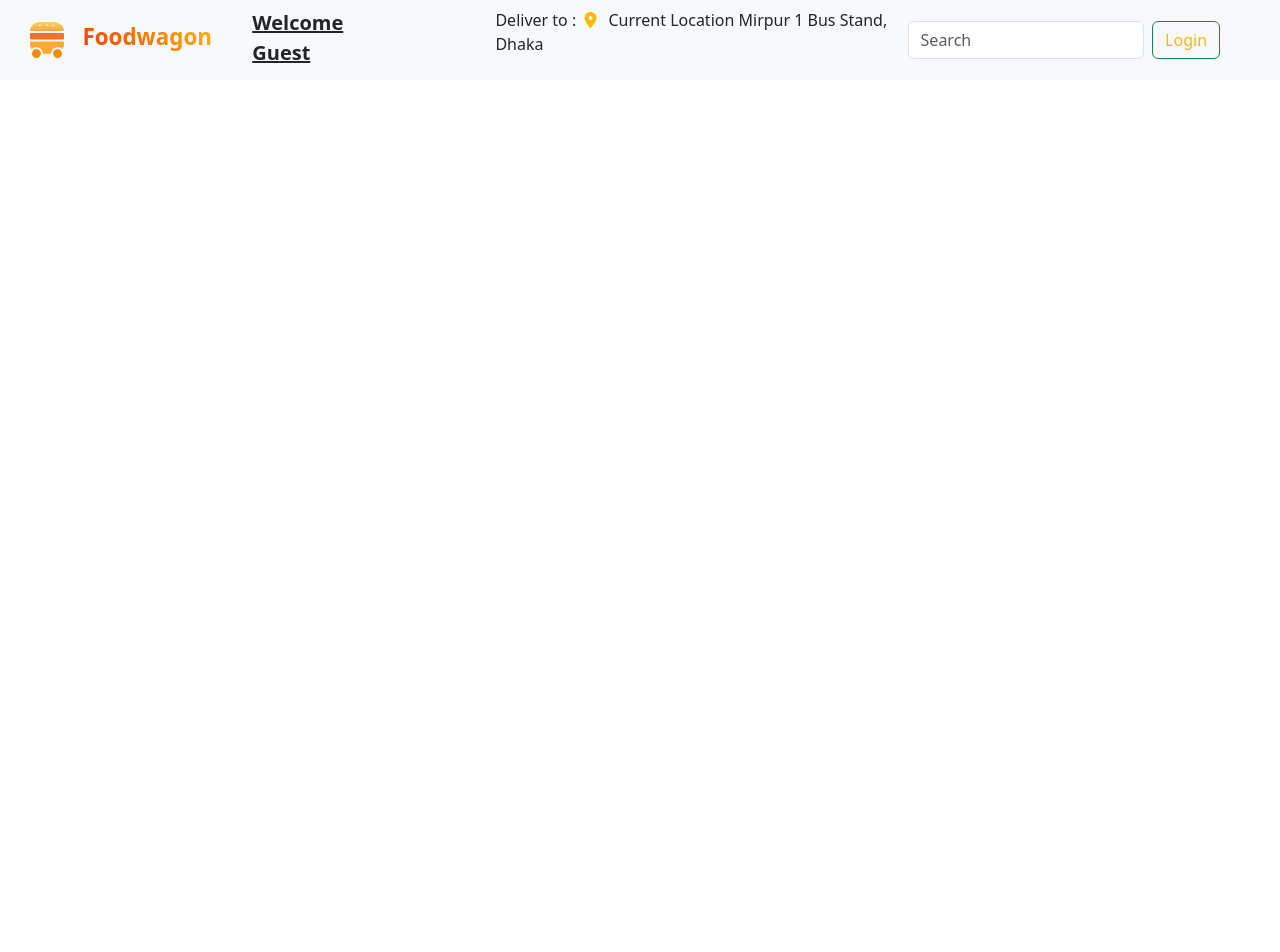
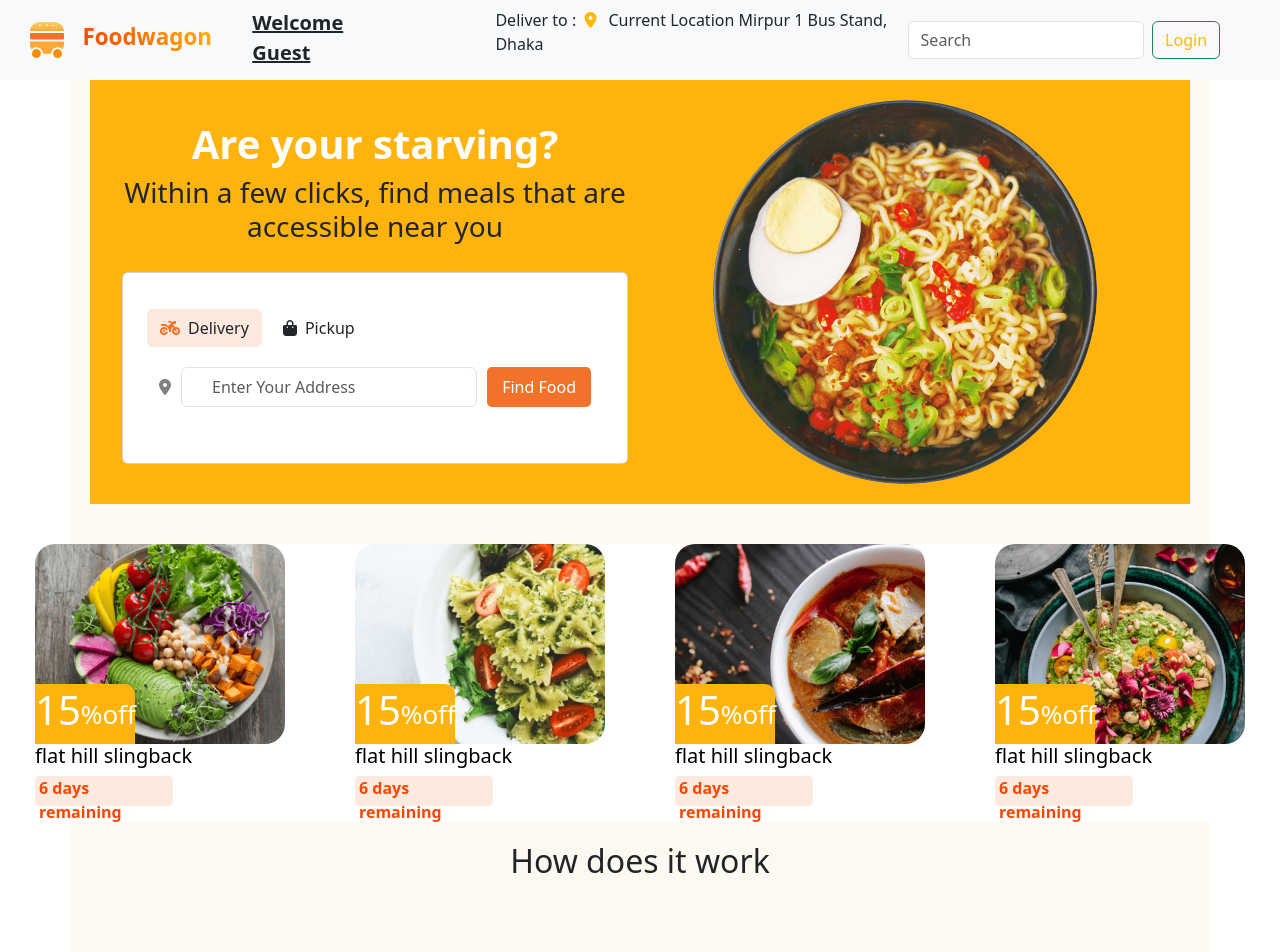
Before and after one commit to virat65/LastFoodwagon, a React (Vite) app in the folder frontend/: page / in a window 1280 px wide. Shown: the top 952 px of the page. Before the commit the page ends 800 px from the top, so only its background shows below. Built offline with nearby package versions, Linux system fonts and the light colour scheme.

Commit message:
uncommented the all components

```diff
--- a/frontend/src/App.jsx
+++ b/frontend/src/App.jsx
@@ -44,11 +44,9 @@ const App = () => {
             path="/"
             element={
               <>
-                {/* <First></First>
+                <First></First>
                 <Second></Second>
-                <Third></Third> */}
-
-                {/* <Fourth></Fourth>
+                <Third></Third>  <Fourth></Fourth>
                 <Five></Five>
                 <Sixth></Sixth>
                 <Seven></Seven>
@@ -56,7 +54,7 @@ const App = () => {
                 <Nine></Nine>
                 <Tenth></Tenth>
                 <Eleven></Eleven>
-                <Thirteen></Thirteen> */}
+                <Thirteen></Thirteen>
               </>
             }
           />
```
